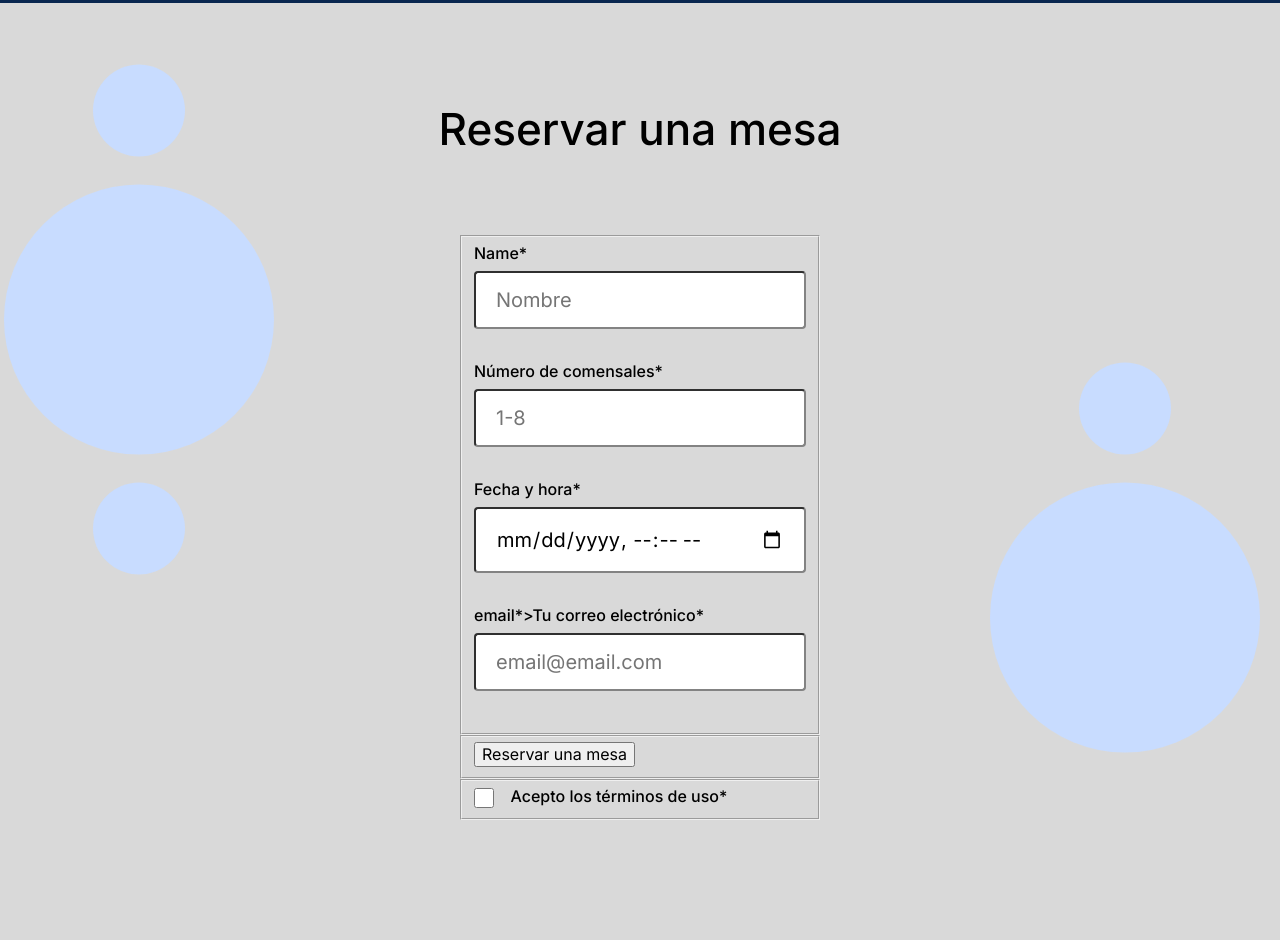
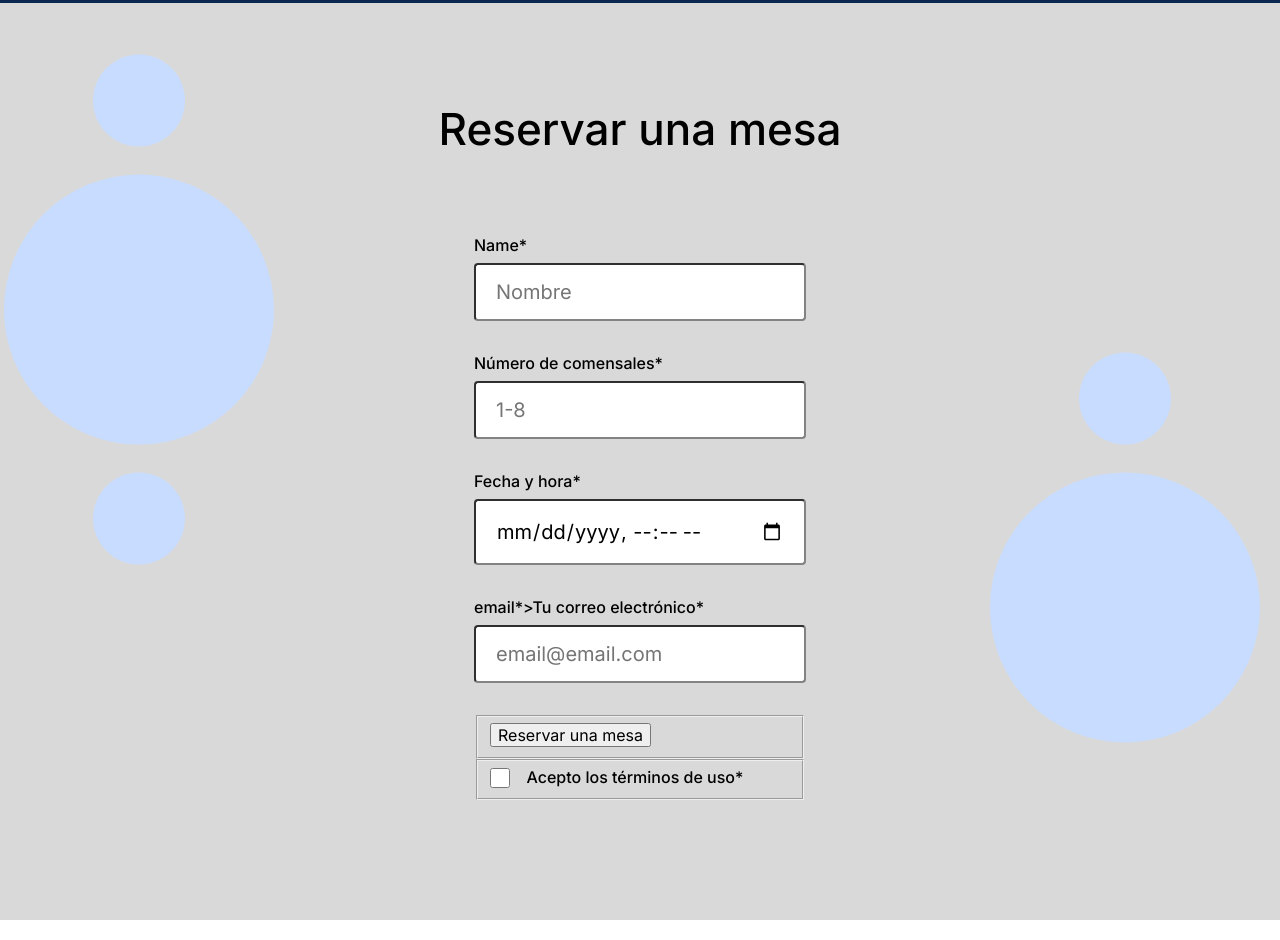
Before and after one commit to DayanaDGam/web_project_coffeeshop, a plain HTML site: page index.html in a window 1280 px wide. Shown: the part 1714-2654 px from the top of the page. Drawn offline with Linux system fonts and the light colour scheme.

Commit message:
etapa formulario

```diff
--- a/index.html
+++ b/index.html
@@ -125,7 +125,7 @@
         <section class="reservation" id="reservation">
           <h2 class="reservation__title">Reservar una mesa</h2>
           <form action="#" class="form reservation__form">
-            <fieldset class="form_fieldset">
+            <fieldset class="form__fieldset">
               <label class="form__lable" for="name">Name*</label>
               <input
                 class="form__input"
```
